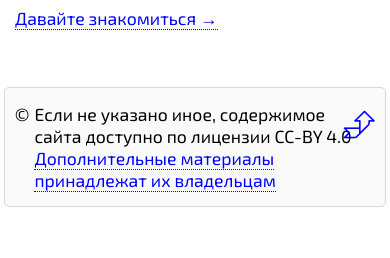
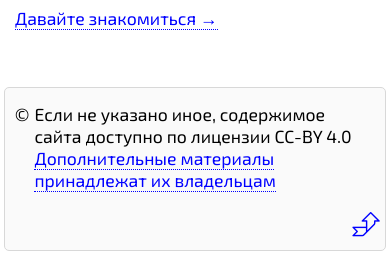
Before and after one commit to brawaru/ru-i18n-issues, a Jekyll site: the page built from index.md, in a window 390 px wide. Shown: the part 2873-3131 px from the top of the page. Built offline with Jekyll 4.4.1, drawn with Linux system fonts in a browser that asks for light colours; some web fonts are replaced; before the commit the page ends 3090 px from its top, so only the background shows below that.

Commit message:
:lipstick: Отображение ссылки наверх ниже на мобильных

```diff
--- a/assets/pages.css
+++ b/assets/pages.css
@@ -355,6 +355,12 @@ article div.quote div.author .info {
 		float: left;
 		font-weight: bold;
 	}
+
+	footer .up-link {
+		position: unset;
+		float: right;
+		font-size: 2em;
+	}
 }
 
 /* SPOILERS */
```
